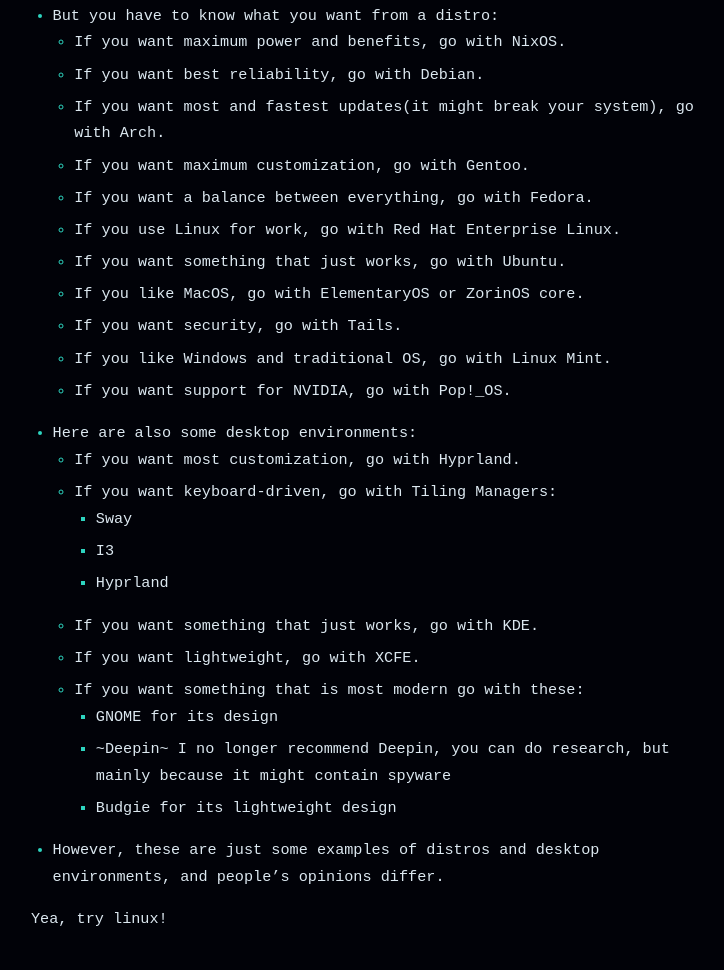
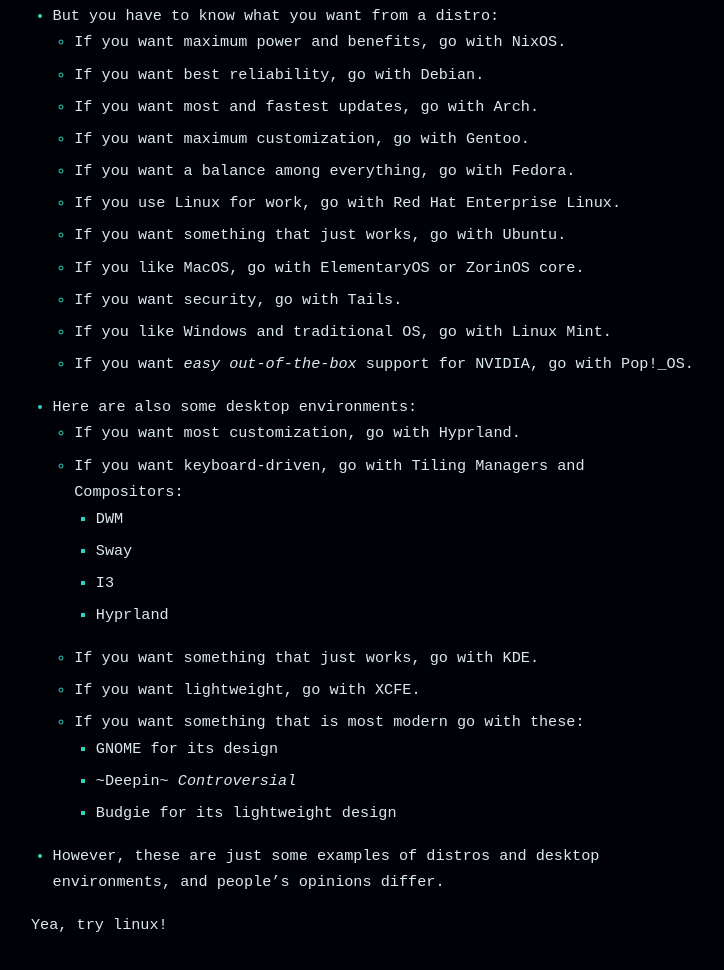
Before and after one commit to aluoty/website, an Astro site: page /articles/why-i-use-linux in a window 1280 px wide. Shown: the part 2893-3863 px from the top of the page, without its empty margins (273-997 px from the left). Built offline with nearby package versions, Linux system fonts and the light colour scheme; Astro itself is replaced by a stand-in of ours.

```diff
--- a/src/content/articles/why-i-use-linux.md
+++ b/src/content/articles/why-i-use-linux.md
@@ -94,18 +94,19 @@
 + But you have to know what you want from a distro:
   + If you want maximum power and benefits, go with NixOS.
   + If you want best reliability, go with Debian.
-  + If you want most and fastest updates(it might break your system), go with Arch.
+  + If you want most and fastest updates, go with Arch.
   + If you want maximum customization, go with Gentoo.
-  + If you want a balance between everything, go with Fedora.
+  + If you want a balance among everything, go with Fedora.
   + If you use Linux for work, go with Red Hat Enterprise Linux.
   + If you want something that just works, go with Ubuntu.
   + If you like MacOS, go with ElementaryOS or ZorinOS core.
   + If you want security, go with Tails.
   + If you like Windows and traditional OS, go with Linux Mint.
-  + If you want support for NVIDIA, go with Pop!_OS.
+  + If you want *easy out-of-the-box* support for NVIDIA, go with Pop!_OS.
 + Here are also some desktop environments:
   + If you want most customization, go with Hyprland.
-  + If you want keyboard-driven, go with Tiling Managers:
+  + If you want keyboard-driven, go with Tiling Managers and Compositors:
+    + DWM
     + Sway
     + I3
     + Hyprland
@@ -113,7 +114,7 @@
   + If you want lightweight, go with XCFE.
   + If you want something that is most modern go with these:
     + GNOME for its design
-    + ~Deepin~ I no longer recommend Deepin, you can do research, but mainly because it might contain spyware
+    + ~Deepin~ *Controversial*
     + Budgie for its lightweight design
 + However, these are just some examples of distros and desktop environments, and people's opinions differ.
 
--- a/src/pages/contact.astro
+++ b/src/pages/contact.astro
@@ -14,7 +14,7 @@
 
     <main class="content-view">
       <section class="hero-section contact-hero">
-        <p class="section-label">Contact</p>
+        <p class="section-title">Contact</p>
         <h1 class="hero-title">Get in touch</h1>
         <p class="hero-subtitle">
           I'm always happy to talk about code, ideas, or collaboration
--- a/src/pages/index.astro
+++ b/src/pages/index.astro
@@ -14,7 +14,7 @@
 
     <main class="content-view">
       <section class="hero-section landing-hero">
-        <p class="section-label">Alexander Luo Tingyou</p>
+        <p class="section-title">Alexander Luo Tingyou</p>
         <h1 class="hero-title">Ἀλέξανδρος</h1>
         <p class="hero-subtitle">
         I build tools, apps, and websites on my Linux machine. I like understanding how things work from the bottom up.
@@ -24,7 +24,6 @@
           <span class="skill-tag">Go</span>
           <span class="skill-tag">C</span>
           <span class="skill-tag">Linux</span>
-          <span class="skill-tag">Gentoo</span>
         </div>
       </section>
 
```
